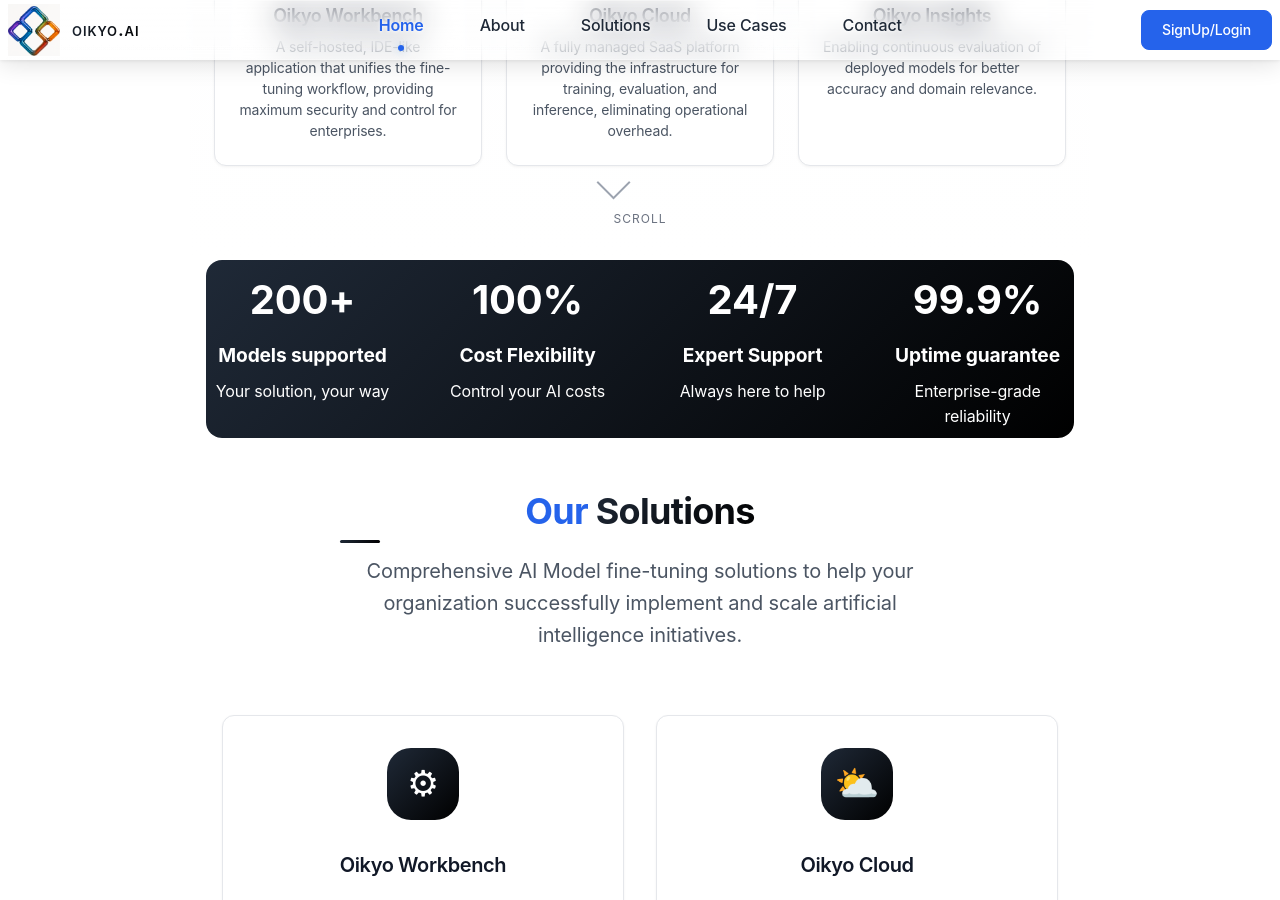
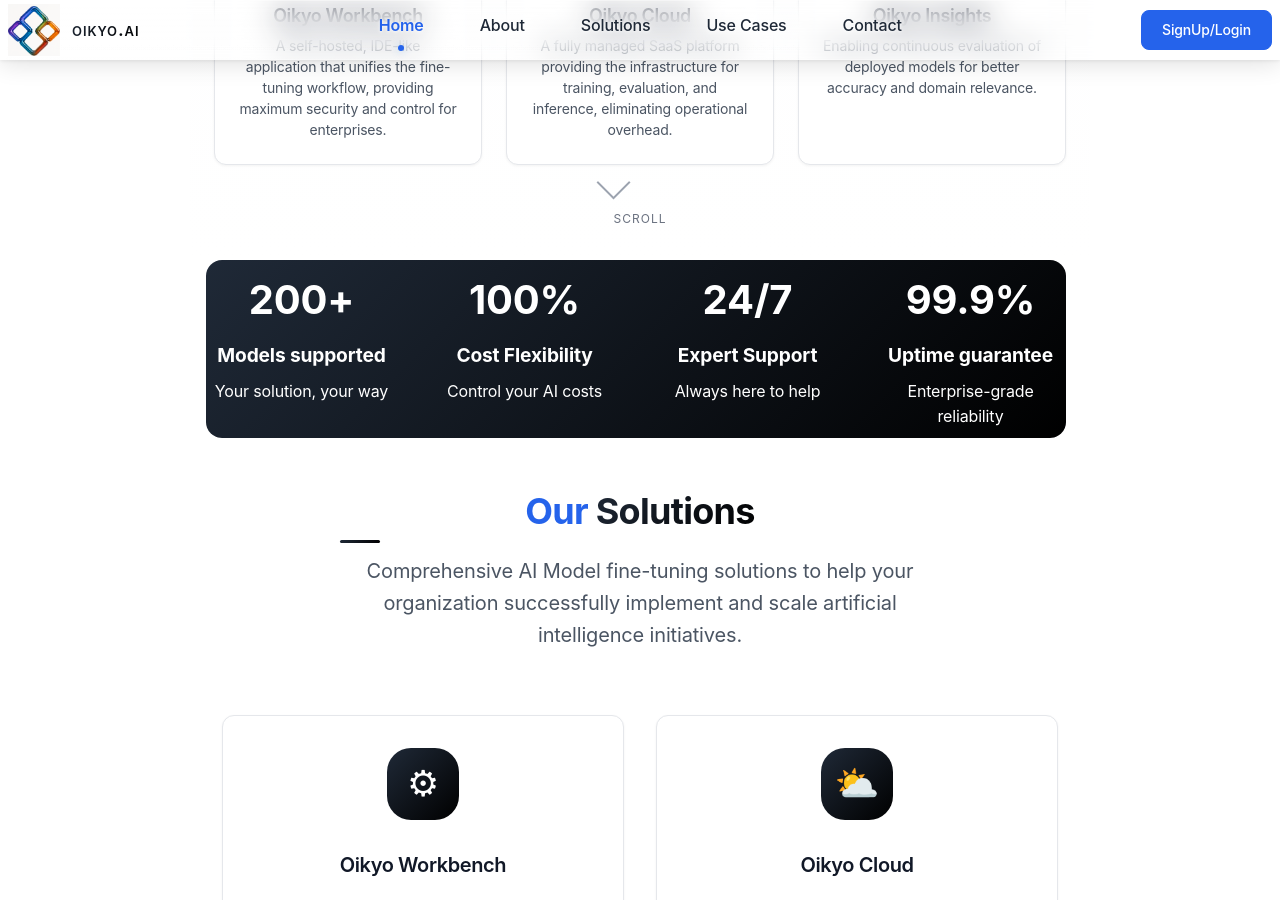
Before and after one commit to oikyoai/oikyo.ai, a Jekyll site: the page built from index.md, in a window 1280 px wide and 900 px high, scrolled down 580 px. Built offline with Jekyll 4.4.1, drawn with Linux system fonts in a browser that asks for light colours.

Commit message:
Increase right margin of stats bar to prevent text hitting border
- Change stats bar margin from '0 1rem' to '0 1.5rem 0 1rem'
- Provides additional spacing on right side for better text layout
- Prevents last line text from touching the right border

```diff
--- a/_sass/components/_stats-bar.scss
+++ b/_sass/components/_stats-bar.scss
@@ -4,7 +4,7 @@
   padding: 0.5rem 0;
   text-align: center;
   position: relative;
-  margin: 0 1rem;
+  margin: 0 1.5rem 0 1rem;
   border-radius: 1rem;
 }
 
```
